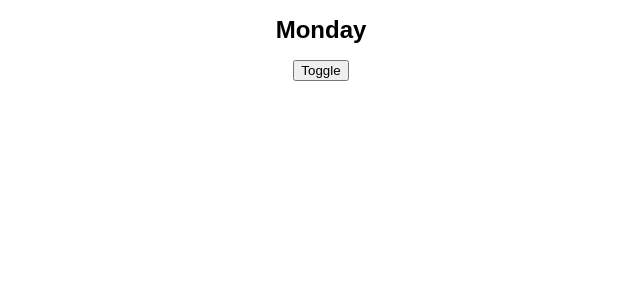
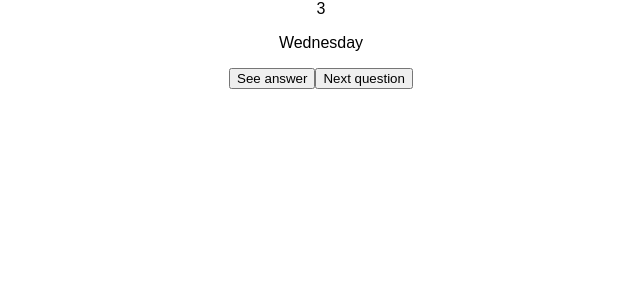
Before and after one commit to chiafengtsai/chiafengtsai.github.io, a React (Create React App) app: page / in a window 1280 px wide. Shown: the top 300 px of the page, without its empty margins (319-959 px from the left). Built offline with nearby package versions, Linux system fonts and the light colour scheme.

Commit message:
feature: add app logic mechanism.

```diff
--- a/src/App.js
+++ b/src/App.js
@@ -1,45 +1,44 @@
 import React, { Component } from 'react';
-import logo from './logo.svg';
 import './App.css';
 import days from './fixtures/days.json'
 
 
 class App extends Component {
-  constructor() {
-		super();
-		this.state = {
+  constructor(props) {
+    super(props);
+    this.state = {
+      days,
       showAnswer: false,
-      randomNumber: 'test'
-		};
+      randomNumber: Math.floor(Math.random() * 7) // should I put a function in a state?
+    }
   }
-  toggle() {
-		this.setState({
-			showAnswer: !this.state.showAnswer
-		});
+
+  showAnswerHandler() {
+    this.setState((state) => ({
+      showAnswer: !state.showAnswer
+    }));
   }
-  change() {
 
+  updateQuestion() {
+    this.setState(() => ({
+      randomNumber: Math.floor(Math.random() * 7),
+      showAnswer: false,
+    }));
   }
+  englishValue = () => this.state.days[this.state.randomNumber].eng
+  koreanValue = () => this.state.days[this.state.randomNumber].kor
   render() {
-    var display = {
-			display: this.state.showAnswer ? "block" : "none"
+    const display = {
+      display: this.state.showAnswer ? "block" : "none"
     }
-    function randomNumberGenerator () {
-      return Math.floor(Math.random() * 7)
-    }
-    const randomNumber = randomNumberGenerator ();
-    function showEnglish (arr) {
-      return arr[randomNumber].eng;
-    }
-    function showKorean (arr) {
-      return arr[randomNumber].kor;
-    }
-
     return (
       <div className="App">
-        <h1 className="App-title">{showEnglish (days)}</h1>
-        <h3 className="App-sub-title" style={ display }>{showKorean (days)}</h3>
-        <button onClick={this.toggle.bind(this)}>Toggle</button>
+      {this.state.randomNumber}
+
+        <p>{this.englishValue()}</p>
+        <p style={display}>{this.koreanValue()}</p>
+        <button onClick={this.showAnswerHandler.bind(this)}>See answer</button>
+        <button onClick={this.updateQuestion.bind(this)}>Next question</button>
       </div>
     );
   }
```
